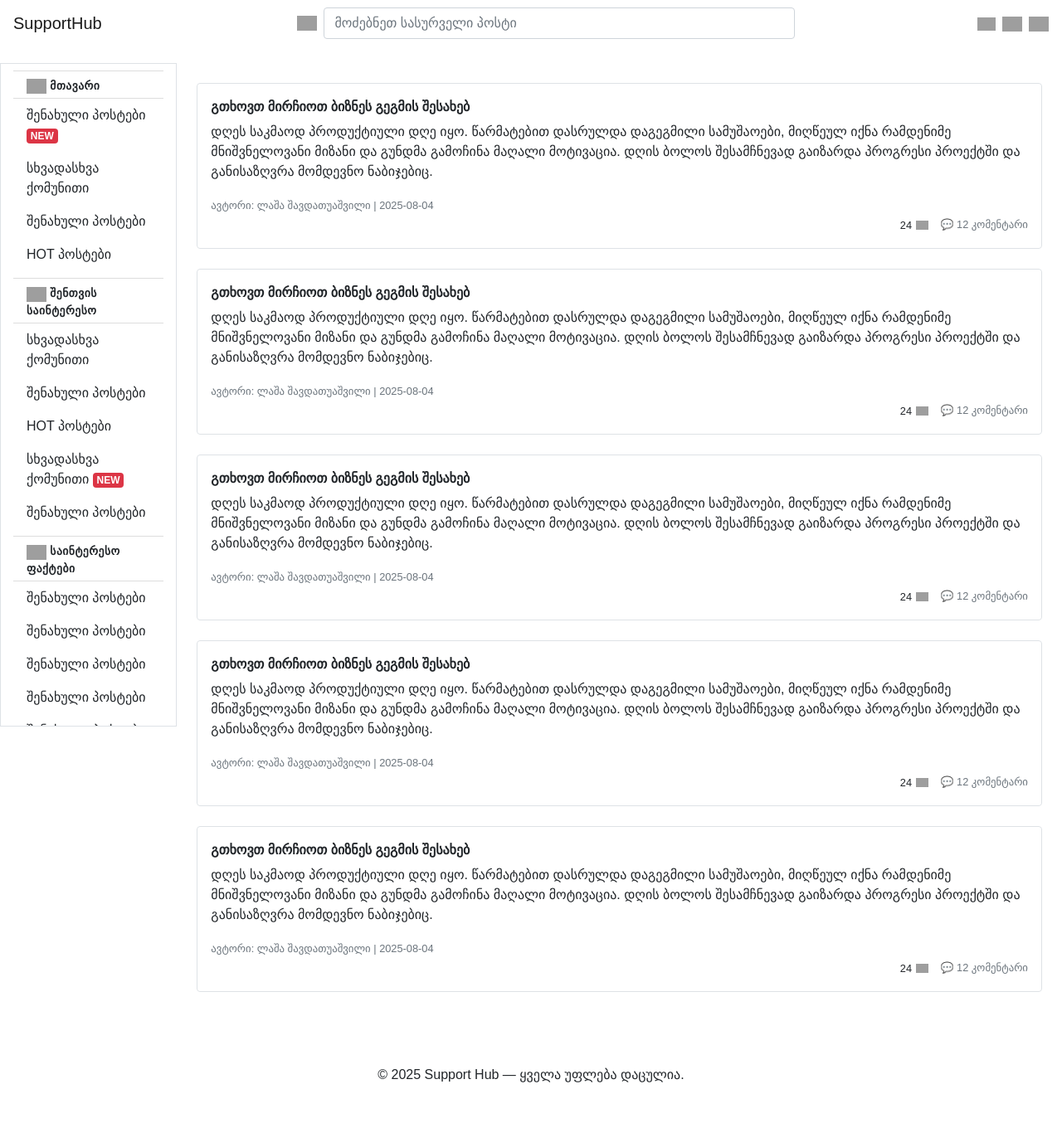
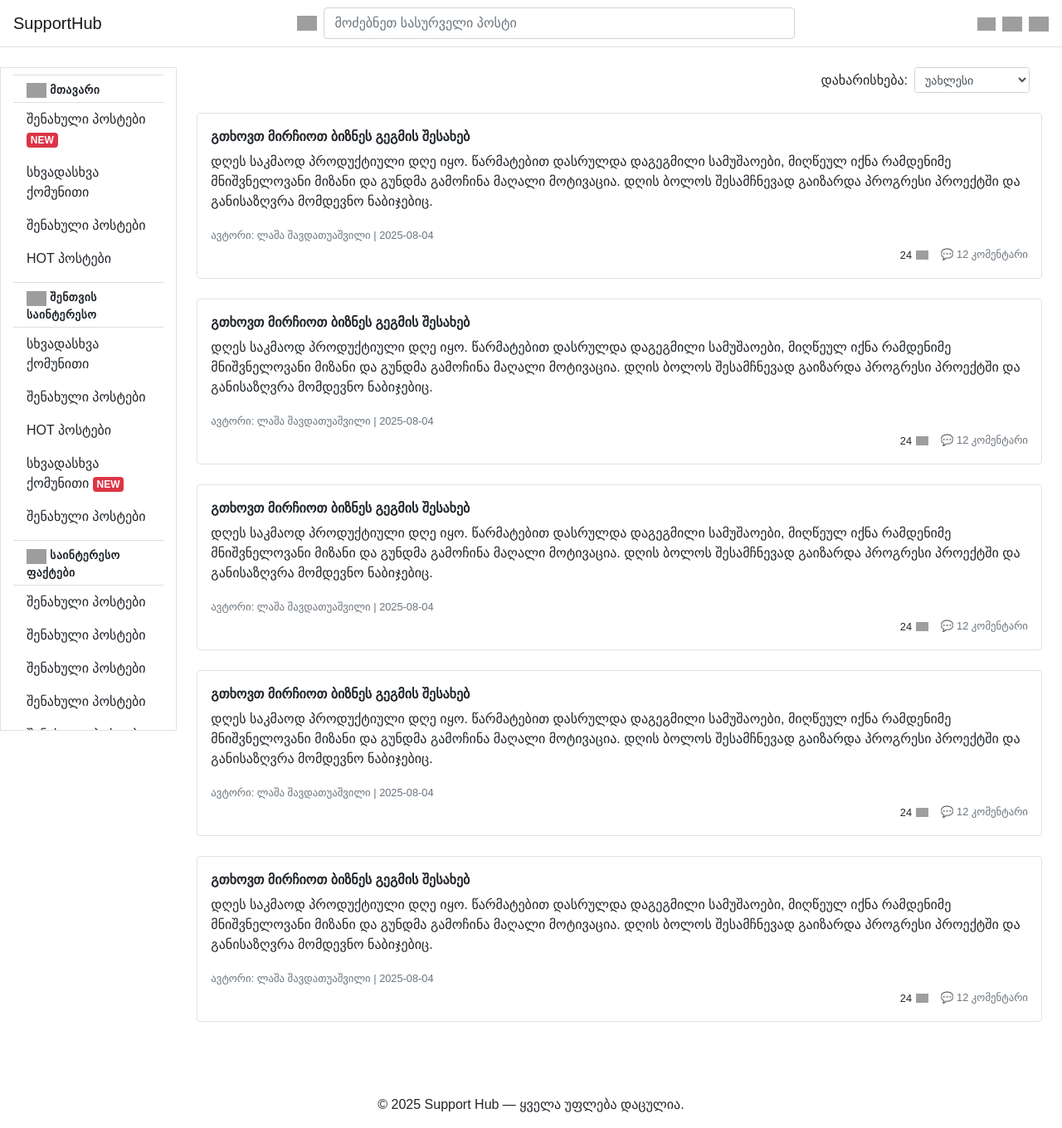
Before and after one commit to ShavdatuashviliSandro/DjangoApp, a Django app: page / in a window 1280 px wide. Shown: the whole page at 83% size. Before the commit the page ends 1305 px from the top, so only its background shows below. Run offline with Django 4.2, Linux system fonts and the light colour scheme; some web fonts are replaced; grey boxes are pictures that could not be loaded.

Commit message:
Optimized design

```diff
--- a/support_hub/main/templates/main/index.html
+++ b/support_hub/main/templates/main/index.html
@@ -3,6 +3,16 @@
 {% block title %}Support Hub - მთავარი გვერდი{% endblock %}
 
 {% block content %}
+    <div class="container-xl d-flex justify-content-end align-items-center mb-3">
+        <form class="form-inline">
+            <label for="sortSelect" class="mr-2 mb-0">დახარისხება:</label>
+            <select id="sortSelect" class="form-control form-control-sm">
+                <option value="latest">უახლესი</option>
+                <option value="popular">პოპულარული</option>
+                <option value="commented">კომენტარებით</option>
+            </select>
+        </form>
+    </div>
     {% for i in range %}
         <div class="container-xl my-4 px-3 py-3 border rounded main-posts">
             <strong class="mb-2">გთხოვთ მირჩიოთ ბიზნეს გეგმის შესახებ</strong>
--- a/support_hub/templates/base.html
+++ b/support_hub/templates/base.html
@@ -12,7 +12,7 @@
 {% include 'partials/header.html' %}
 
 <div class="container-fluid">
-    <div class="row" style="padding-top: 20px">
+    <div class="row" style="padding-top: 24px">
         <nav class="col-md-3 col-lg-2 d-none d-md-block sidebar border"
              style="max-height: 100vh; overflow-y: auto;">
             <ul class="nav flex-column">
--- a/support_hub/templates/partials/header.html
+++ b/support_hub/templates/partials/header.html
@@ -1,4 +1,4 @@
-<nav class="navbar navbar-light bg-white">
+<nav class="navbar navbar-light bg-white border-bottom">
     <a class="navbar-brand" href="/">SupportHub</a>
 
     <form class="form-inline mx-auto" style="width: 600px; display: flex; align-items: center;">
```
